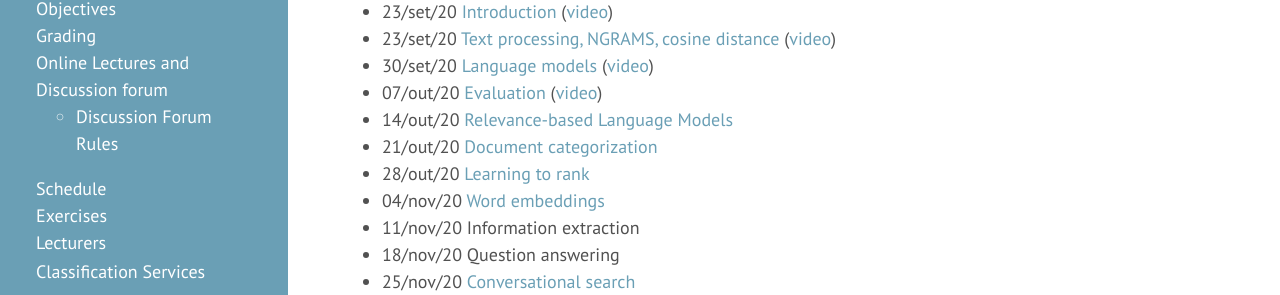
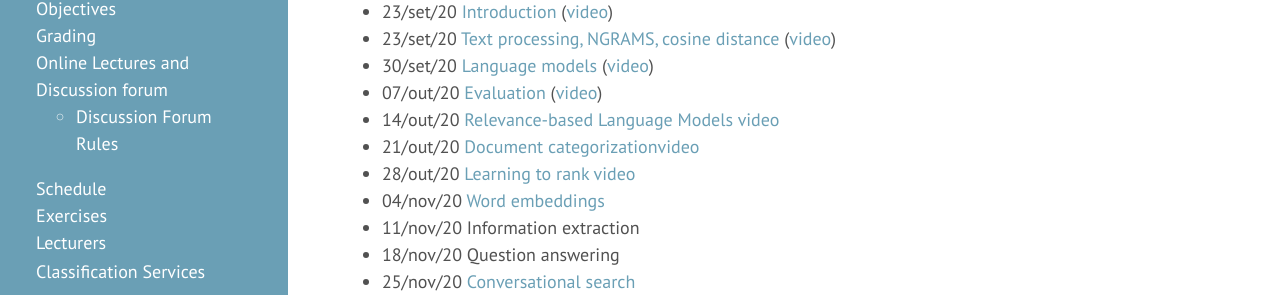
Before and after one commit to novasearch/wiki.novasearch.org, a Jekyll site: the page built from wiki/IR_NLP.md, in a window 1280 px wide and 900 px high, scrolled down 1029 px. Shown: the part 214-509 px from the top of the window. Built offline with Jekyll 4.4.1, drawn with Linux system fonts in a browser that asks for light colours.

Commit message:
Update IR_NLP.md

```diff
--- a/wiki/IR_NLP.md
+++ b/wiki/IR_NLP.md
@@ -36,9 +36,9 @@ When registering for the discussion forum, please follow the username schema: "F
 - 23/set/20	[Text processing, NGRAMS, cosine distance](/assets/files/a02 Basic techniques.pdf) ([video](https://youtu.be/Eak1ymcSIXs))
 - 30/set/20	[Language models](/assets/files/a03 Language Models.pdf) ([video](https://youtu.be/hyijYuoZ0pA))
 - 07/out/20	[Evaluation](/assets/files/a04 Evaluation.pdf) ([video](https://youtu.be/fkjqwZUPMGw))
-- 14/out/20	[Relevance-based Language Models](/assets/files/a05 Relevance LM.pdf)
-- 21/out/20	[Document categorization](/assets/files/a06 Document categorization.pdf)
-- 28/out/20	[Learning to rank](/assets/files/a07 Learning to rank.pdf)
+- 14/out/20	[Relevance-based Language Models](/assets/files/a05 Relevance LM.pdf) [video](https://youtu.be/XfLpRDD7aHE)
+- 21/out/20	[Document categorization](/assets/files/a06 Document categorization.pdf)[video](https://youtu.be/fO1X1wdw6FQ)
+- 28/out/20	[Learning to rank](/assets/files/a07 Learning to rank.pdf) [video](https://youtu.be/w48z48CrZYc)
 - 04/nov/20	[Word embeddings](/assets/files/a08 Word embeddings.pdf)
 - 11/nov/20	Information extraction
 - 18/nov/20	Question answering
```
